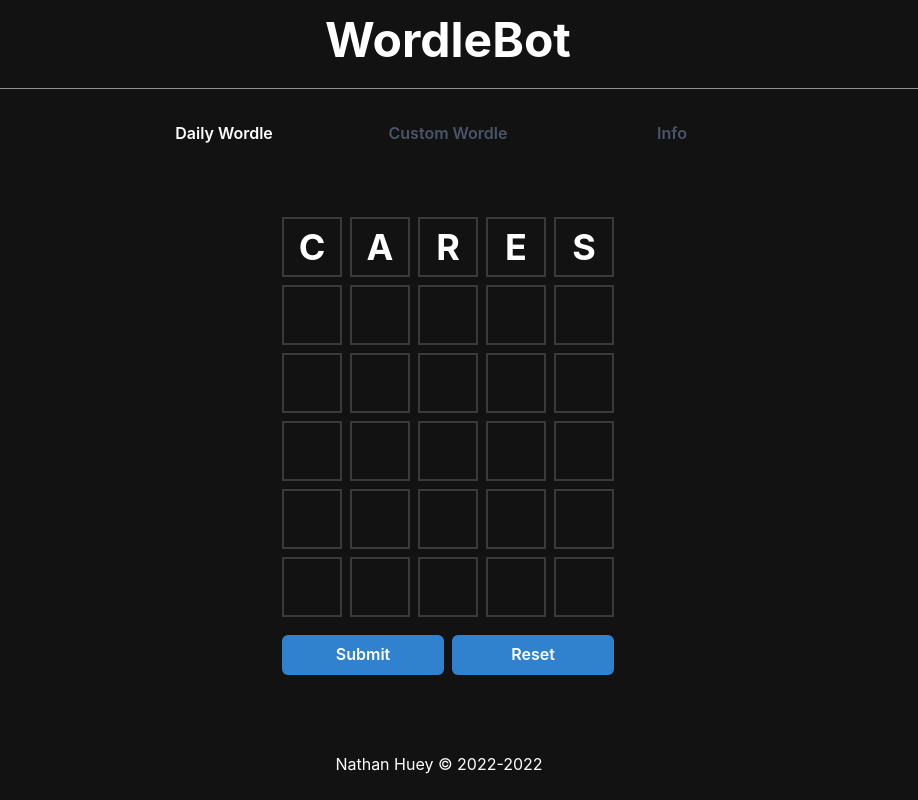
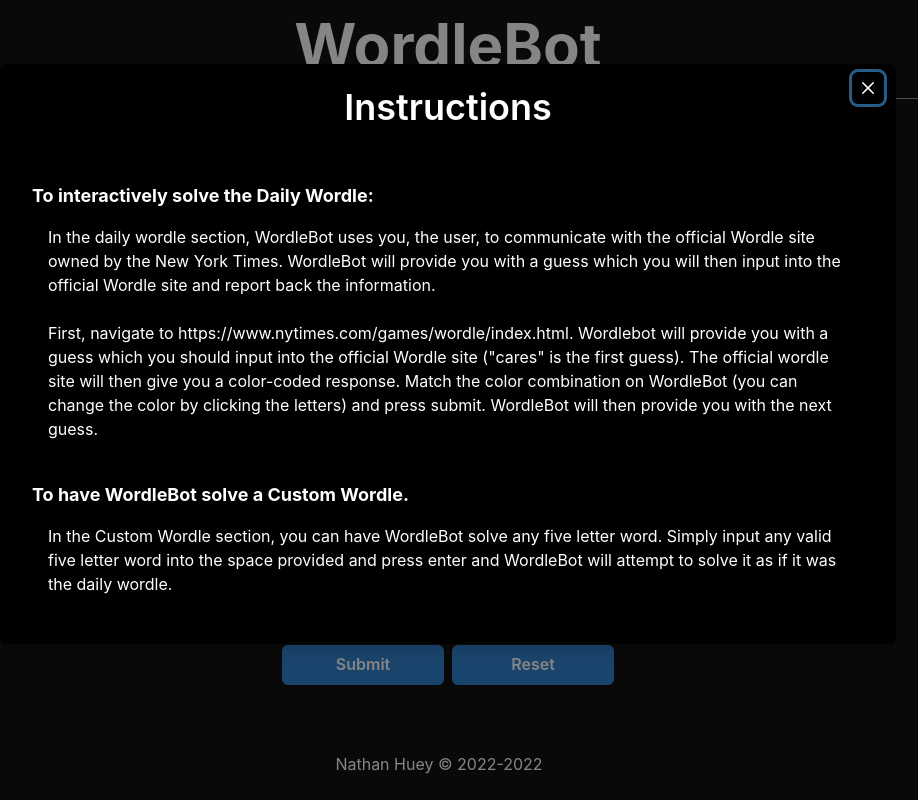
Before and after one commit to njhuey/wordle_guesser, a Next.js app in the folder front-end/: page / in a window 1280 px wide. Shown: the whole page, without its empty margins (192-1110 px from the left). Built offline with nearby package versions, Linux system fonts and the light colour scheme.

Commit message:
refactor(next): refactor and add types

```diff
--- a/front-end/pages/_app.tsx
+++ b/front-end/pages/_app.tsx
@@ -1,6 +1,8 @@
 import { ChakraProvider } from "@chakra-ui/react";
 import type { AppProps } from "next/app";
 import Head from "next/head";
+
+import theme from "../styles/theme";
 
 export default function App({ Component, pageProps }: AppProps) {
   return (
@@ -31,7 +33,7 @@
         <meta name="msapplication-TileColor" content="#da532c" />
         <meta name="theme-color" content="#ffffff" />
       </Head>
-      <ChakraProvider>
+      <ChakraProvider theme={theme}>
         <Component {...pageProps} />
       </ChakraProvider>
     </>
--- a/front-end/pages/index.tsx
+++ b/front-end/pages/index.tsx
@@ -1,6 +1,5 @@
 import {
   Flex,
-  Box,
   Tabs,
   TabList,
   TabPanel,
@@ -9,33 +8,30 @@
   VStack,
   Spacer,
   Divider,
-  Heading,
   Center,
   Text,
-  Accordion,
-  AccordionItem,
-  AccordionButton,
-  AccordionPanel,
-  AccordionIcon,
 } from "@chakra-ui/react";
-import { CustomWordle } from "../src/customWordle";
-import { ColorCycleWordle } from "../src/cycleWords";
+
+import DailyWordle from "../src/views/dailyWordle";
+import CustomWordle from "../src/views/customWordle";
+import Info from "../src/views/info";
 
 export default function Home() {
   return (
-    <Flex w="100%" minH="100vh" bg="#121213" flexDir="column">
+    <Flex w="100%" minH="100vh" flexDir="column">
       <VStack w="100vw" h="100%">
-        <Heading size="2xl" color="white" margin={4}>
-          WordleBot
-        </Heading>
+        <Flex w="100%" align="center" justify="center">
+          <Text fontSize="6xl" as="b">
+            WordleBot
+          </Text>
+        </Flex>
         <Divider />
         <Tabs
-          color="white"
           variant="solid-rounded"
           colorScheme="grey"
-          pt={4}
           align="center"
           w="80%"
+          pt={4}
         >
           <TabList mb="20px">
             <Tab w="3xs">Daily Wordle</Tab>
@@ -45,72 +41,14 @@
           <TabPanels>
             <TabPanel>
               <Center>
-                <ColorCycleWordle />
+                <DailyWordle />
               </Center>
             </TabPanel>
             <TabPanel>
               <CustomWordle />
             </TabPanel>
             <TabPanel>
-              <Accordion>
-                <AccordionItem>
-                  <h2>
-                    <AccordionButton>
-                      <Box as="span" flex="1" textAlign="center">
-                        <Text as="b">Daily Wordle</Text>
-                      </Box>
-                      <AccordionIcon />
-                    </AccordionButton>
-                  </h2>
-                  <AccordionPanel pb={4}>
-                    For the Daily Wordle section, WordleBot will give you a
-                    prelimanary guess (&#34;cares&#34; is the first guess).
-                    Input this guess into the offical wordle site. Report the
-                    color pattern back to WordleBot by clicking the letters of
-                    the current guess and then press submit. Then, WordleBot
-                    will give you the next guess and you can continue the
-                    process until the daily wordle is solved.
-                  </AccordionPanel>
-                </AccordionItem>
-
-                <AccordionItem>
-                  <h2>
-                    <AccordionButton>
-                      <Box as="span" flex="1" textAlign="center">
-                        <Text as="b">Custom Wordle</Text>
-                      </Box>
-                      <AccordionIcon />
-                    </AccordionButton>
-                  </h2>
-                  <AccordionPanel pb={4}>
-                    For the Custom Wordle Section, input any valid 5 letter word
-                    in the space provided then press enter. Then, WordleBot will
-                    display the guesses needed to solve your custom wordle.
-                  </AccordionPanel>
-                </AccordionItem>
-                <AccordionItem>
-                  <h2>
-                    <AccordionButton>
-                      <Box as="span" flex="1" textAlign="center">
-                        <Text as="b">General Info</Text>
-                      </Box>
-                      <AccordionIcon />
-                    </AccordionButton>
-                  </h2>
-                  <AccordionPanel pb={4}>
-                    WordleBot uses positional frequency to evaluate the best
-                    guess for the game wordle. The process starts with first
-                    determining the positional letter frequency for all possible
-                    words. Then, it picks the word with the highest combined
-                    value for the positional frequency value for each letter.
-                    Lastly, the script removes words that are no longer possible
-                    based on the color coded response returned by wordle.
-                    <Box h={8} />
-                    <Text>Success Rate: 89%</Text>
-                    <Text>Average Number of Guesses: 4.3</Text>
-                  </AccordionPanel>
-                </AccordionItem>
-              </Accordion>
+              <Info />
             </TabPanel>
           </TabPanels>
         </Tabs>
--- /dev/null
+++ b/front-end/src/components/helpText.tsx
@@ -0,0 +1,83 @@
+import { useEffect, useState } from "react";
+import {
+  Button,
+  Text,
+  Box,
+  Link,
+  Modal,
+  ModalOverlay,
+  ModalContent,
+  ModalHeader,
+  ModalBody,
+  ModalCloseButton,
+  useDisclosure,
+} from "@chakra-ui/react";
+
+function HelpText() {
+  const { isOpen, onOpen, onClose } = useDisclosure();
+  const [flag, setFlag] = useState(true);
+
+  useEffect(() => {
+    if (flag) {
+      onOpen();
+      setFlag(false);
+    }
+  });
+
+  return (
+    <>
+      <Button colorScheme="blue" onClick={onOpen}>
+        Click here for Usage Guide
+      </Button>
+
+      <Modal size="4xl" isOpen={isOpen} onClose={onClose}>
+        <ModalOverlay />
+        <ModalContent>
+          <ModalHeader alignSelf="center" as="b">
+            Instructions
+          </ModalHeader>
+          <ModalCloseButton />
+          <ModalBody>
+            <Text fontSize="lg" as="b">
+              To interactively solve the Daily Wordle:
+            </Text>
+            <Box p={4}>
+              In the daily wordle section, WordleBot uses you, the user, to
+              communicate with the official Wordle site owned by the New York
+              Times. WordleBot will provide you with a guess which you will then
+              input into the official Wordle site and report back the
+              information.
+              <br />
+              <br />
+              First, navigate to{" "}
+              <Link
+                href="https://www.nytimes.com/games/wordle/index.html"
+                target="_blank"
+              >
+                https://www.nytimes.com/games/wordle/index.html
+              </Link>
+              . Wordlebot will provide you with a guess which you should input
+              into the official Wordle site (&#34;cares&#34; is the first
+              guess). The official wordle site will then give you a color-coded
+              response. Match the color combination on WordleBot (you can change
+              the color by clicking the letters) and press submit. WordleBot
+              will then provide you with the next guess.
+            </Box>
+            <br />
+            <Text fontSize="lg" as="b">
+              To have WordleBot solve a Custom Wordle.
+            </Text>
+            <Box p={4}>
+              In the Custom Wordle section, you can have WordleBot solve any
+              five letter word. Simply input any valid five letter word into the
+              space provided and press enter and WordleBot will attempt to solve
+              it as if it was the daily wordle.
+            </Box>
+          </ModalBody>
+        </ModalContent>
+      </Modal>
+    </>
+  );
+}
+
+export default HelpText;
--- a/front-end/src/words.tsx
+++ b/front-end/src/components/words.tsx
@@ -1,5 +1,4 @@
 import { Flex, Text, HStack } from "@chakra-ui/react";
-const axios = require("axios");
 
 interface WordProps {
   word: string;
@@ -87,7 +86,7 @@
 }
 
 function ColorCycleLetter(props: ColorCycleLetterProps) {
-  //creates letter that cycles when clicked
+  //creates letter that cycles color when clicked
   return (
     <Flex
       w="60px"
--- a/front-end/src/customWordle.tsx
+++ b/front-end/src/views/customWordle.tsx
@@ -7,8 +7,9 @@
   Center,
   Input,
 } from "@chakra-ui/react";
-import { Word, BlankWord } from "./words";
-const axios = require("axios");
+import axios, { AxiosError } from "axios";
+
+import { Word, BlankWord } from "../components/words";
 
 type input = {
   target: {
@@ -16,9 +17,7 @@
   };
 };
 
-type error = any;
-
-export function CustomWordle() {
+function CustomWordle() {
   //creates custom wordle board
   const [input, setInput] = useState<string>("");
   const [validWord, setValidWord] = useState<string>("");
@@ -26,7 +25,7 @@
   const [isError, setIsError] = useState<boolean>(false);
 
   const handleInputChange = (e: input) => {
-    //handles forum change
+    //handles form change
     setInput(e.target.value);
   };
 
@@ -37,7 +36,7 @@
         setValidWord(word);
         setIsError(false);
       })
-      .catch(function (error: error) {
+      .catch(function (e: AxiosError) {
         setIsError(true);
       });
   };
@@ -110,3 +109,5 @@
     </>
   );
 }
+
+export default CustomWordle;
--- /dev/null
+++ b/front-end/src/views/info.tsx
@@ -0,0 +1,51 @@
+import { Text, Box, Link } from "@chakra-ui/react";
+
+import HelpText from "../components/helpText";
+
+function Info() {
+  return (
+    <Box
+      maxW="4xl"
+      border="1px"
+      borderColor="grey"
+      borderRadius={30}
+      p={2}
+      m={0}
+    >
+      <Text fontSize="lg" as="b">
+        General Info
+      </Text>
+      <br />
+      <Box m={4} textAlign="left">
+        WordleBot is a program created by Nathan Huey to solve the daily wordle.
+        Originally created as a secret tool to gain a competitive edge against
+        friends, WordleBot has been adapted into a full-stack web app
+        (Next.js/Django).
+      </Box>
+      <Box m={4} textAlign="left">
+        <HelpText />
+      </Box>
+      <Box m={4} textAlign="left">
+        WordleBot uses positional frequency to evaluate the best guess given
+        previously color-coded words. The process starts with first determining
+        the positional letter frequency for all possible words. Then, it picks
+        the word with the highest combined value for the positional frequency
+        value for each letter. Lastly, the script removes words that are no
+        longer possible based on the color coded response returned by wordle.
+      </Box>
+      <Box m={4} textAlign="left">
+        Github:{" "}
+        <Link href="https://github.com/njhuey/wordlebot" target="_blank">
+          https://github.com/njhuey/wordlebot
+        </Link>
+      </Box>
+      <Box m={4} textAlign="left">
+        Success Rate: 89%
+        <br />
+        Average Number of Guesses Needed: 4.3
+      </Box>
+    </Box>
+  );
+}
+
+export default Info;
--- /dev/null
+++ b/front-end/styles/theme.tsx
@@ -0,0 +1,33 @@
+import { extendTheme } from "@chakra-ui/react";
+
+const styles = {
+  global: {
+    body: {
+      bg: "#121213",
+      color: "white",
+    },
+  },
+};
+
+const components = {
+  Modal: {
+    baseStyle: {
+      dialog: {
+        bg: "black",
+      },
+      header: {
+        fontSize: "4xl",
+      },
+      body: {
+        p: 8,
+      },
+    },
+  },
+};
+
+const theme = extendTheme({
+  styles,
+  components,
+});
+
+export default theme;
```
Also changed, not shown: front-end/src/views/dailyWordle.tsx (renamed from front-end/src/cycleWords.tsx, +9 -8 lines).
